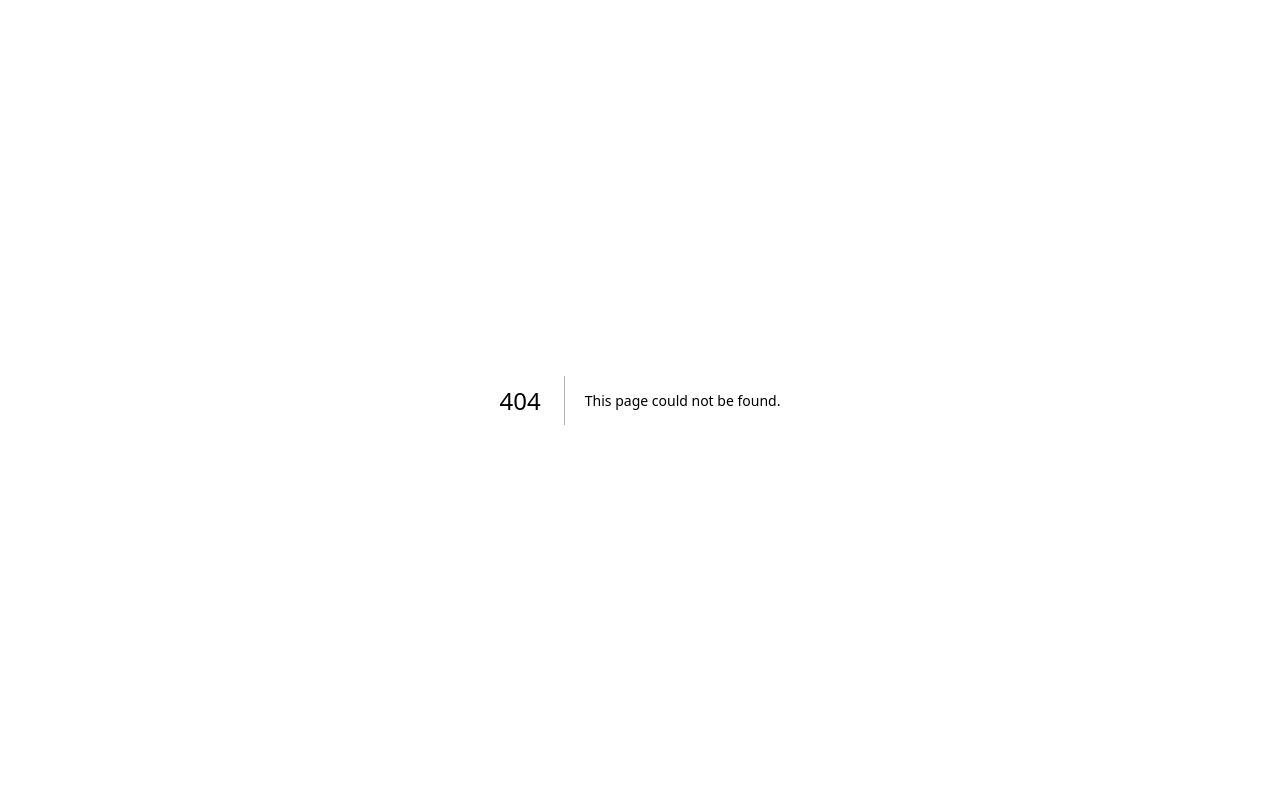
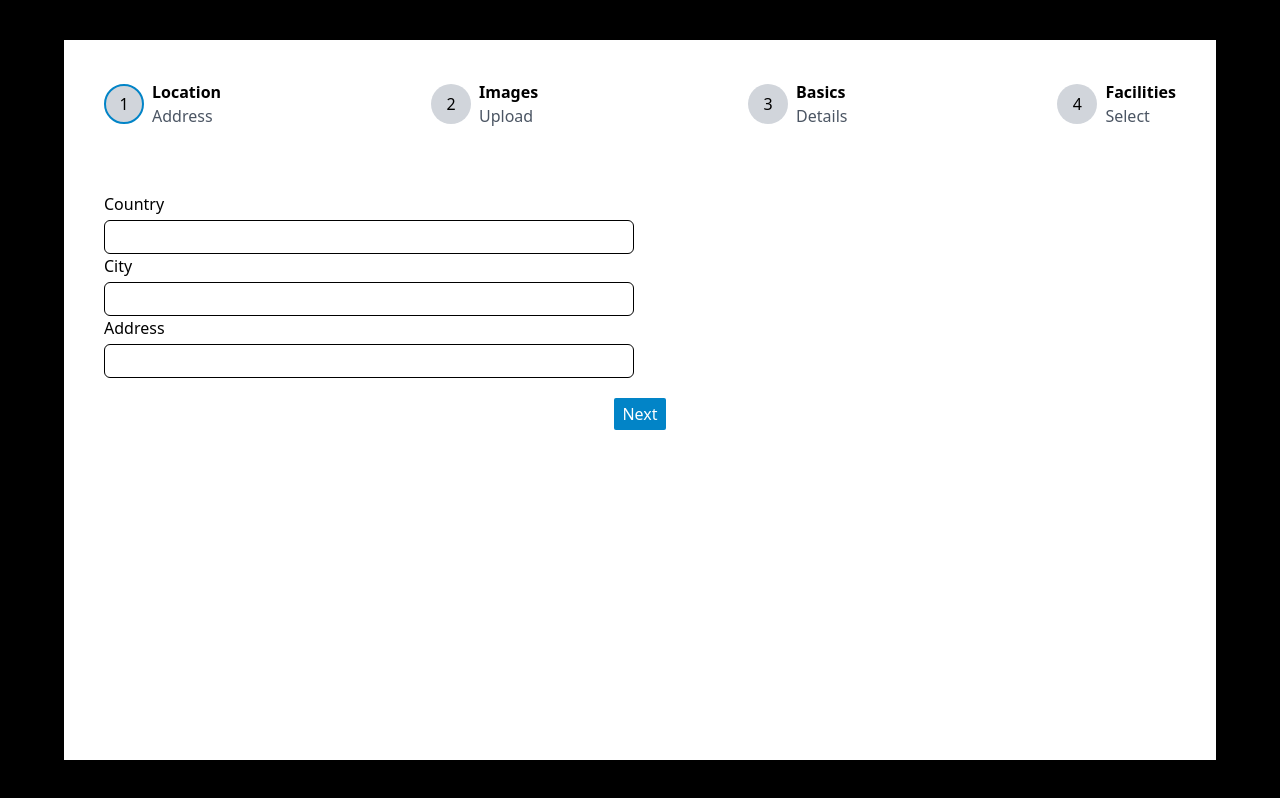
Before and after one commit to raoufboukh/Real-Estate-Mern, a Next.js app in the folder client/: page /add in a window 1280 px wide. Before the commit this address had no page. Built offline with nearby package versions, Linux system fonts and the light colour scheme.

Commit message:
create add page and props

```diff
--- /dev/null
+++ b/client/app/add/page.tsx
@@ -0,0 +1,158 @@
+/* eslint-disable @typescript-eslint/no-explicit-any */
+/* eslint-disable react/jsx-key */
+"use client";
+import { AddProp } from "@/components/constants";
+import FirstInputs from "@/components/FirstInputs";
+import LastInputs from "@/components/LastInputs";
+import SecondInputs from "@/components/SecondInputs";
+import ThirdInputs from "@/components/ThirdInputs";
+import { useState } from "react";
+import { FaCheckCircle } from "react-icons/fa";
+
+interface FormState {
+  country: string;
+  city: string;
+  address: string;
+  title: string;
+  description: string;
+  price: string | number;
+  bedroom: string | number;
+  parking: string | number;
+  bathroom: string | number;
+  image: string | null;
+}
+interface ErrorState {
+  country: string;
+  city: string;
+  address: string;
+  title: string;
+  description: string;
+  price: string;
+  bedroom: string;
+  parking: string;
+  bathroom: string;
+  image: string;
+}
+
+const Add = () => {
+  const [count, setCount] = useState(0);
+  const [form, setForm] = useState<FormState>({
+    country: "",
+    city: "",
+    address: "",
+    title: "",
+    description: "",
+    price: "",
+    bedroom: "",
+    parking: "",
+    bathroom: "",
+    image: "",
+  });
+  const [errors, setErrors] = useState<ErrorState>({
+    country: "",
+    city: "",
+    address: "",
+    title: "",
+    description: "",
+    price: "",
+    bedroom: "",
+    parking: "",
+    bathroom: "",
+    image: "",
+  });
+  const handleChange = (name: string, value: any) => {
+    setForm({ ...form, [name]: value });
+    if (value.length < 3) {
+      setErrors({ ...errors, [name]: `${name} must be at least 3 characters` });
+    } else {
+      setErrors({ ...errors, [name]: "" });
+    }
+  };
+  const handleBar = (name: string, value: any) => {
+    if (name === "image" && !value) {
+      setErrors({ ...errors, [name]: `${name} is required` });
+    } else if (value.length < 3) {
+      setErrors({ ...errors, [name]: `${name} must be at least 3 characters` });
+    } else {
+      setErrors({ ...errors, [name]: "" });
+    }
+  };
+  const inputs = [
+    <FirstInputs
+      handleChange={handleChange}
+      form={form}
+      handleBar={handleBar}
+      errors={errors}
+    />,
+    <SecondInputs handleChange={handleChange} form={form} errors={errors} />,
+    <ThirdInputs
+      handleChange={handleChange}
+      form={form}
+      handleBar={handleBar}
+      errors={errors}
+    />,
+    <LastInputs
+      handleChange={handleChange}
+      form={form}
+      handleBar={handleBar}
+      errors={errors}
+    />,
+  ];
+  return (
+    <div className="size-full fixed flex justify-center items-center bg-black">
+      <div className="size-[90%] p-10 bg-white">
+        <ul className="flex justify-between items-center">
+          {AddProp.map((prop, index) => (
+            <div key={index}>
+              <li className="flex items-center gap-2">
+                {count > index ? (
+                  <FaCheckCircle className="text-sky-600 size-10" />
+                ) : (
+                  <p
+                    className={`${
+                      index === count ? "border-2 border-sky-600" : ""
+                    } p-2 rounded-full bg-gray-300 size-10 flex justify-center items-center`}
+                  >
+                    {index + 1}
+                  </p>
+                )}
+                <p className="flex flex-col">
+                  <span className="font-bold">{prop.title}</span>
+                  <span className="text-gray-600">{prop.description}</span>
+                </p>
+              </li>
+            </div>
+          ))}
+        </ul>
+        <div className="mt-16">{inputs[count]}</div>
+        <div className="flex gap-2 w-fit mx-auto my-5">
+          <button
+            onClick={() => setCount(count - 1)}
+            className={`${
+              count === 0 ? "hidden" : "block"
+            } bg-gray-600 text-white py-1 px-2 rounded-sm`}
+          >
+            Back
+          </button>
+          <button
+            onClick={() => setCount(count + 1)}
+            className={`${
+              count === 3 ? "hidden" : "block"
+            } bg-sky-600 text-white py-1 px-2 rounded-sm`}
+          >
+            Next
+          </button>
+          <button
+            className={`${
+              count === 3 ? "block" : "hidden"
+            } bg-green-600 text-white py-1 px-2 rounded-sm`}
+          >
+            Add Property
+          </button>
+        </div>
+      </div>
+    </div>
+  );
+};
+
+export default Add;
--- a/client/components/constants.tsx
+++ b/client/components/constants.tsx
@@ -134,3 +134,23 @@ export const contacts = [
     btn: "Message Now",
   },
 ];
+
+
+export const AddProp = [
+  {
+    title: "Location",
+    description: "Address",
+  },
+  {
+    title: "Images",
+    description: "Upload",
+  },
+  {
+    title: "Basics",
+    description: "Details",
+  },
+  {
+    title: "Facilities",
+    description: "Select",
+  },
+];
```
